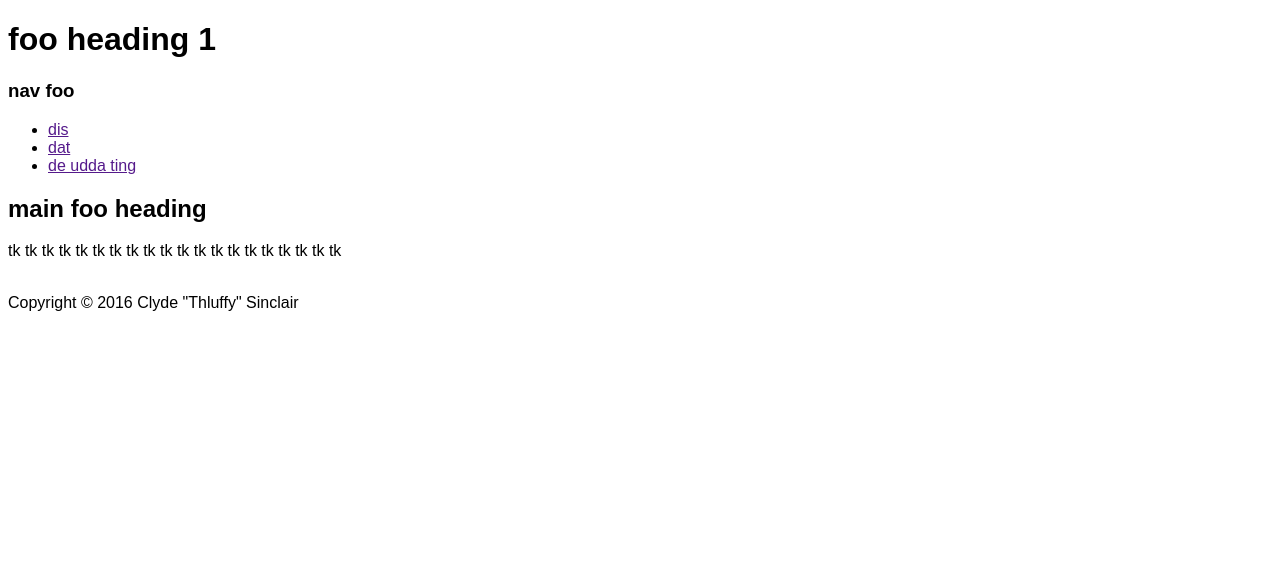
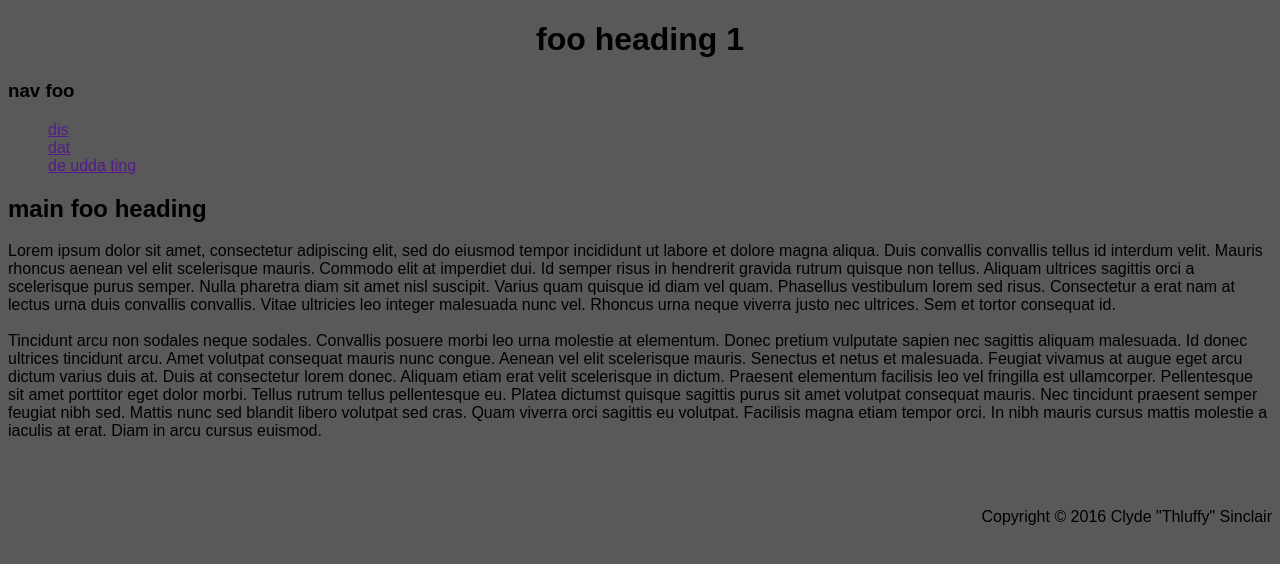
Before and after one commit to tkim00/SoftDev-Works, a plain HTML site: page 20_css/0_inline/index.html in a window 1280 px wide. Drawn offline with Linux system fonts and the light colour scheme.

Commit message:
editted it further on.

```diff
--- a/20_css/0_inline/index.html
+++ b/20_css/0_inline/index.html
@@ -13,21 +13,27 @@
     <title>foo title</title>
   </head>
 
-  <body>
-    <h1 style="font-family : sans-serif">foo heading 1</h1>
-    <h3 style="font-family : sans-serif">nav foo</h3>
-    <ul>
-      <li style="font-family : sans-serif"><a href="">dis</a></li>
-      <li style="font-family : sans-serif"><a href="">dat</a></li>
-      <li style="font-family : sans-serif"><a href="">de udda ting</a></li>
+  <body style="font-family : sans-serif;
+        background-color: #595959">
+    <h1 style="text-align: center">foo heading 1</h1>
+    <h3 style="">nav foo</h3>
+    <ul style="list-style: none">
+      <li style=""><a href="">dis</a></li>
+      <li style=""><a href="">dat</a></li>
+      <li style=""><a href="">de udda ting</a></li>
     </ul>
-    <h2 style="font-family : sans-serif">main foo heading</h2>
-    <p style="font-family : sans-serif">tk tk tk tk tk tk tk tk tk tk tk tk tk tk tk tk tk tk tk tk
+    <h2 style="">main foo heading</h2>
+    <p style="">
+      Lorem ipsum dolor sit amet, consectetur adipiscing elit, sed do eiusmod tempor incididunt ut labore et dolore magna aliqua. Duis convallis convallis tellus id interdum velit. Mauris rhoncus aenean vel elit scelerisque mauris. Commodo elit at imperdiet dui. Id semper risus in hendrerit gravida rutrum quisque non tellus. Aliquam ultrices sagittis orci a scelerisque purus semper. Nulla pharetra diam sit amet nisl suscipit. Varius quam quisque id diam vel quam. Phasellus vestibulum lorem sed risus. Consectetur a erat nam at lectus urna duis convallis convallis. Vitae ultricies leo integer malesuada nunc vel. Rhoncus urna neque viverra justo nec ultrices. Sem et tortor consequat id.
+      <br>
+      <br>
+Tincidunt arcu non sodales neque sodales. Convallis posuere morbi leo urna molestie at elementum. Donec pretium vulputate sapien nec sagittis aliquam malesuada. Id donec ultrices tincidunt arcu. Amet volutpat consequat mauris nunc congue. Aenean vel elit scelerisque mauris. Senectus et netus et malesuada. Feugiat vivamus at augue eget arcu dictum varius duis at. Duis at consectetur lorem donec. Aliquam etiam erat velit scelerisque in dictum. Praesent elementum facilisis leo vel fringilla est ullamcorper. Pellentesque sit amet porttitor eget dolor morbi. Tellus rutrum tellus pellentesque eu. Platea dictumst quisque sagittis purus sit amet volutpat consequat mauris. Nec tincidunt praesent semper feugiat nibh sed. Mattis nunc sed blandit libero volutpat sed cras. Quam viverra orci sagittis eu volutpat. Facilisis magna etiam tempor orci. In nibh mauris cursus mattis molestie a iaculis at erat. Diam in arcu cursus euismod.
+    </p>
 
       <br>
       <br>
 
-      <p style="font-family : sans-serif">Copyright &copy; 2016 Clyde "Thluffy" Sinclair
+      <p style="text-align: right">Copyright &copy; 2016 Clyde "Thluffy" Sinclair
       </p>
   </body>
 
```
